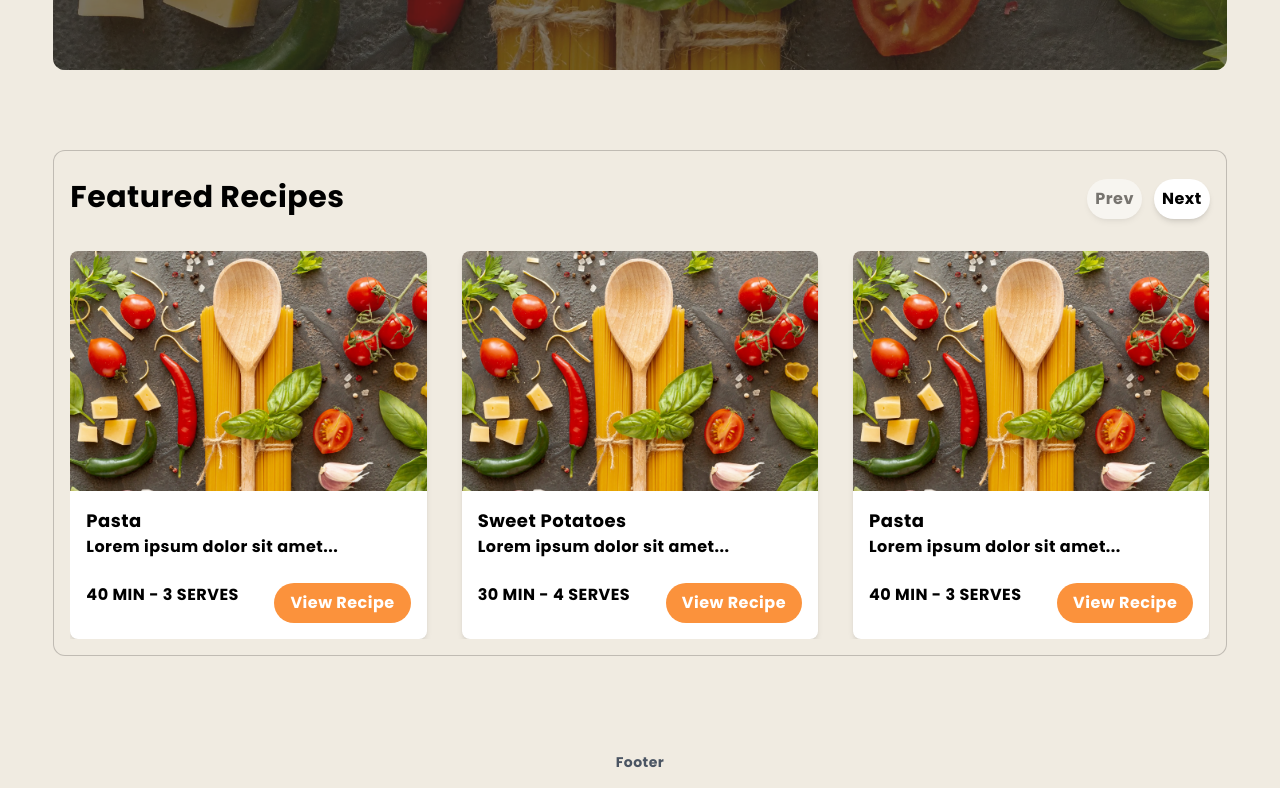
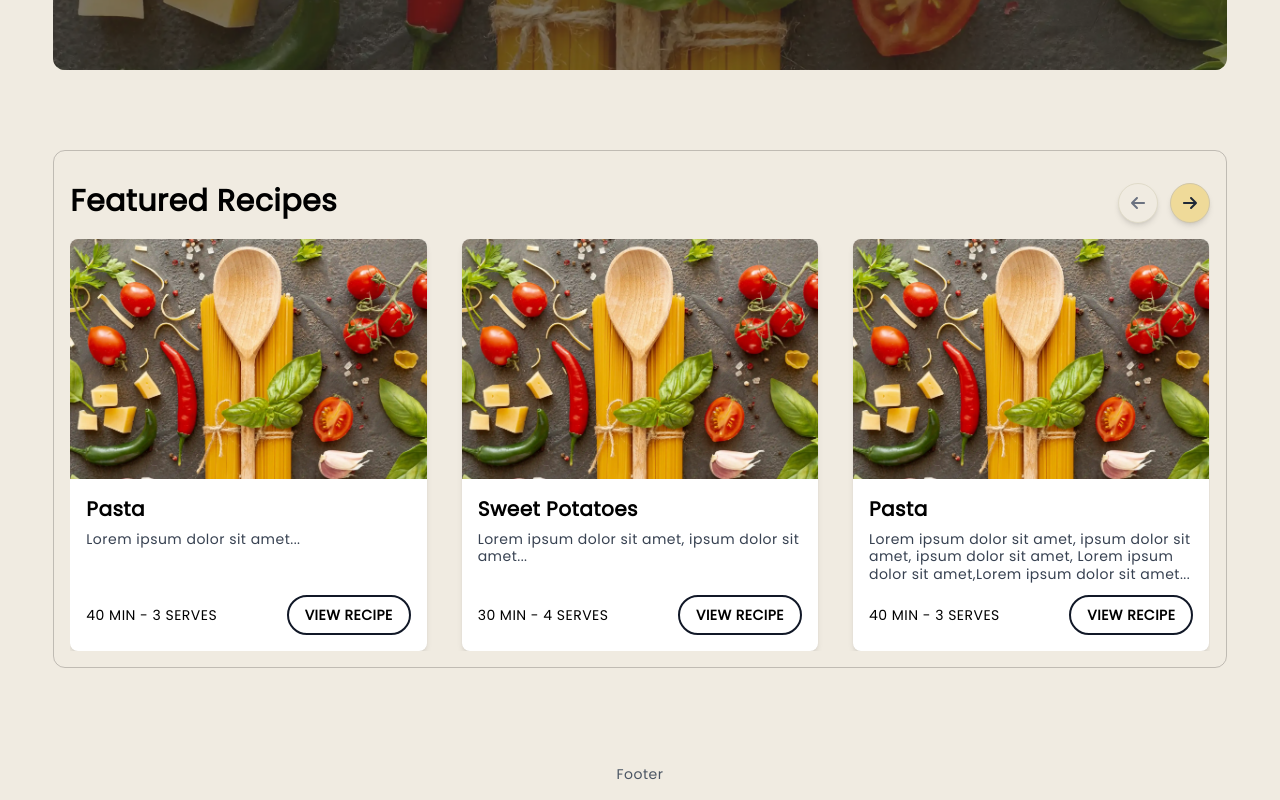
Before and after one commit to Yuliteg/travel-blog, a Next.js app: page /recipe/site in a window 1280 px wide. Shown: the part 714-1514 px from the top of the page. Built offline with nearby package versions, Linux system fonts and the light colour scheme.

Commit message:
Add custom color and improve component styling and performance

```diff
--- a/package.json
+++ b/package.json
@@ -22,8 +22,11 @@
   "dependencies": {
     "@emotion/react": "^11.13.0",
     "@emotion/styled": "^11.13.0",
+    "@fortawesome/free-solid-svg-icons": "^6.6.0",
+    "@fortawesome/react-fontawesome": "^0.2.2",
     "@sanity/image-url": "^1.0.2",
     "@sanity/vision": "^3.53.0",
+    "@tailwindcss/line-clamp": "^0.4.4",
     "@trivago/prettier-plugin-sort-imports": "^4.3.0",
     "axios": "^1.7.3",
     "clsx": "^2.1.1",
--- a/src/app/site/layout.tsx
+++ b/src/app/site/layout.tsx
@@ -5,7 +5,7 @@ import { Header } from "@/components/Header";
 
 import "../globals.css";
 
-const poppins = Poppins({ subsets: ["latin"], weight: "700" });
+const poppins = Poppins({ subsets: ["latin"], weight: "400" });
 
 export async function generateMetadata() {
   return {
--- a/src/components/CardSlider.tsx
+++ b/src/components/CardSlider.tsx
@@ -1,13 +1,14 @@
 "use client";
 
-import { ReactNode } from "react";
+import { ReactNode, useEffect, useState } from "react";
 
 import "swiper/css";
 import "swiper/css/navigation";
-import "swiper/css/pagination";
 import { Navigation } from "swiper/modules";
 import { Swiper } from "swiper/react";
 import { NavigationOptions } from "swiper/types";
+
+import { SkeletonCard } from "./SkeletonCard";
 
 interface CardSliderProps {
   prevRef?: React.RefObject<HTMLButtonElement>;
@@ -23,8 +24,21 @@ export const CardSlider: React.FC<CardSliderProps> = ({
   onSlideChange,
   children
 }) => {
+  const [isMounted, setIsMounted] = useState(false);
+
+  useEffect(() => {
+    setIsMounted(true);
+  }, []);
+
   return (
     <div className="mx-auto w-full max-w-screen-lg">
+      {!isMounted ? (
+        <div className="grid grid-cols-3 gap-8">
+          <SkeletonCard />
+          <SkeletonCard />
+          <SkeletonCard />
+        </div>
+      ) : (
         <Swiper
           spaceBetween={35}
           slidesPerView={3}
@@ -49,6 +63,7 @@ export const CardSlider: React.FC<CardSliderProps> = ({
         >
           {children}
         </Swiper>
+      )}
     </div>
   );
 };
--- a/src/components/FeaturedRecipesSection.tsx
+++ b/src/components/FeaturedRecipesSection.tsx
@@ -2,6 +2,8 @@
 
 import { useRef, useState } from "react";
 
+import { faArrowLeft, faArrowRight } from "@fortawesome/free-solid-svg-icons";
+import { FontAwesomeIcon } from "@fortawesome/react-fontawesome";
 import { SwiperSlide } from "swiper/react";
 
 import { featuredRecipes } from "@/lib/constants";
@@ -24,28 +26,32 @@ export const FeaturedRecipesSection: React.FC = () => {
   };
 
   return (
-    <div className="my-20 flex w-full flex-col gap-5 rounded-xl border border-stroke bg-[#F0EBE1] px-4 py-4">
-      <div className="flex justify-between py-3">
+    <div className="my-20 w-full flex-col gap-5 rounded-xl border border-stroke px-4 py-4">
+      <div className="flex justify-between py-4">
         <SectionTitle title="Featured Recipes" fontSize="3xl" />
 
         <div className="flex gap-3">
           <button
             ref={prevRef}
-            className={`rounded-full bg-white p-2 shadow-md ${
-              sliderState.isBeginning ? "cursor-not-allowed opacity-50" : ""
+            className={`flex h-10 w-10 items-center justify-center rounded-full border shadow-md transition-all duration-200 ${
+              sliderState.isBeginning
+                ? "border-customBorder bg-customBg text-gray-500"
+                : "border-[#d1c7a8] bg-[#efda99] text-gray-800"
             }`}
             disabled={sliderState.isBeginning}
           >
-            Prev
+            <FontAwesomeIcon icon={faArrowLeft} className="h-4 w-4" />
           </button>
           <button
             ref={nextRef}
-            className={`rounded-full bg-white p-2 shadow-md ${
-              sliderState.isEnd ? "cursor-not-allowed opacity-50" : ""
+            className={`flex h-10 w-10 items-center justify-center rounded-full border shadow-md transition-all duration-200 ${
+              sliderState.isEnd
+                ? "border-customBorder bg-customBg text-gray-500"
+                : "border-[#d1c7a8] bg-[#efda99] text-gray-800"
             }`}
             disabled={sliderState.isEnd}
           >
-            Next
+            <FontAwesomeIcon icon={faArrowRight} className="h-4 w-4" />
           </button>
         </div>
       </div>
--- a/src/components/Header.tsx
+++ b/src/components/Header.tsx
@@ -10,12 +10,12 @@ import NavLink from "./NavLink";
 
 export const Header = () => {
   return (
-    <header className="z-50 flex h-header items-center">
+    <header className="z-50 flex h-header items-center font-bold">
       <div className="mx-auto flex w-11/12 items-center justify-between rounded-xl border border-stroke px-8 py-4">
         <Link href={getPath("/")} passHref aria-label="Go to homepage">
           <div className="group flex cursor-pointer items-center">
             <Icon src="/recipe/logo.svg" alt="Flavor Palette Logo" priority />
-            <span className="ml-2 text-xl font-medium leading-none text-text-main transition-colors duration-200 ease-in-out group-hover:text-primary-3">
+            <span className="ml-2 text-xl font-bold leading-none text-text-main transition-colors duration-200 ease-in-out group-hover:text-primary-3">
               Flavor Palette
             </span>
           </div>
--- a/src/components/Hero.tsx
+++ b/src/components/Hero.tsx
@@ -12,7 +12,7 @@ export const Hero = () => {
         fill
         style={{ objectFit: "cover", objectPosition: "top" }}
         sizes="(max-width: 768px) 100vw, (max-width: 1200px) 50vw, 100vw"
-        quality={70}
+        quality={80}
         priority
       />
       <div className="absolute inset-0 z-10 bg-[#262522] opacity-60"></div>
@@ -27,7 +27,7 @@ export const Hero = () => {
         </p>
         <Button
           variant="filled"
-          color="bg-orange-400"
+          bgColor="bg-orange-400"
           size="sm"
           href={getPath("/recipes/")}
         >
--- /dev/null
+++ b/src/components/SkeletonCard.tsx
@@ -0,0 +1,19 @@
+import React from "react";
+
+export const SkeletonCard: React.FC = () => {
+  return (
+    <div className="flex animate-pulse flex-col justify-between rounded-lg bg-customBg shadow-md">
+      <div className="relative h-60 w-full rounded-t-lg bg-skeletonGray"></div>
+
+      <div className="p-4">
+        <div className="mb-2 h-6 w-3/4 rounded bg-customBorder"></div>
+        <div className="mb-1 h-4 w-full rounded bg-customBorder"></div>
+        <div className="h-4 w-5/6 rounded bg-customBorder"></div>
+        <div className="mt-2 flex h-16 items-center justify-between">
+          <div className="w-1/3 rounded bg-customBorder"></div>
+          <div className="w-20 rounded-full bg-customBorder"></div>
+        </div>
+      </div>
+    </div>
+  );
+};
--- a/src/lib/constants.ts
+++ b/src/lib/constants.ts
@@ -13,7 +13,7 @@ export const featuredRecipes = [
     id: 1,
     title: "Pasta",
     description: "Lorem ipsum dolor sit amet...",
-    image: "/images/pasta.jpg",
+    image: "/recipe/hero.webp",
     prepTime: "40 MIN",
     serves: "3 SERVES",
     badge: "New Recipe"
@@ -21,16 +21,17 @@ export const featuredRecipes = [
   {
     id: 2,
     title: "Sweet Potatoes",
-    description: "Lorem ipsum dolor sit amet...",
-    image: "/images/sweet-potatoes.jpg",
+    description: "Lorem ipsum dolor sit amet,  ipsum dolor sit amet...",
+    image: "/recipe/hero.webp",
     prepTime: "30 MIN",
     serves: "4 SERVES"
   },
   {
     id: 3,
     title: "Pasta",
-    description: "Lorem ipsum dolor sit amet...",
-    image: "/images/pasta.jpg",
+    description:
+      "Lorem ipsum dolor sit amet,  ipsum dolor sit amet,  ipsum dolor sit amet, Lorem ipsum dolor sit amet,Lorem ipsum dolor sit amet...",
+    image: "/recipe/hero.webp",
     prepTime: "40 MIN",
     serves: "3 SERVES",
     badge: "New Recipe"
@@ -38,8 +39,9 @@ export const featuredRecipes = [
   {
     id: 4,
     title: "Sweet Potatoes",
-    description: "Lorem ipsum dolor sit amet...",
-    image: "/images/sweet-potatoes.jpg",
+    description:
+      "Lorem ipsum dolor sit amet, Lorem ipsum dolor sit amet. Lorem ipsum dolor sit amet.Lorem ipsum dolor sit amet.Lorem ipsum dolor sit amet. Lorem ipsum dolor sit amet. Lorem ipsum dolor sit amet. Lorem ipsum dolor sit amet.",
+    image: "/recipe/hero.webp",
     prepTime: "30 MIN",
     serves: "4 SERVES"
   }
--- a/src/ui/Button.tsx
+++ b/src/ui/Button.tsx
@@ -5,7 +5,8 @@ import Link from "next/link";
 
 interface ButtonProps {
   variant?: "filled" | "outlined";
-  color?: string;
+  bgColor?: string;
+  textColor?: string;
   size?: "sm" | "md" | "lg";
   children: React.ReactNode;
   onClick?: () => void;
@@ -15,7 +16,8 @@ interface ButtonProps {
 
 export const Button: React.FC<ButtonProps> = ({
   variant = "filled",
-  color = "bg-orange-400",
+  bgColor = "bg-orange-400",
+  textColor = "text-black",
   size = "md",
   children,
   onClick,
@@ -25,9 +27,14 @@ export const Button: React.FC<ButtonProps> = ({
   const baseStyles =
     "text-md rounded-full font-semibold transition-colors duration-200 ease-in-out uppercase font-montserrat";
 
+  const isOutlinedTransparent =
+    variant === "outlined" && bgColor === "transparent";
+
   const variants = {
-    filled: `${color} text-black hover:bg-opacity-80`,
-    outlined: `border-2 ${color} text-black hover:bg-opacity-80 hover:text-white`
+    filled: `${bgColor} ${textColor} hover:bg-opacity-80`,
+    outlined: isOutlinedTransparent
+      ? `border-2 border-gray-900 ${textColor} bg-transparent hover:border-orange-400 hover:text-orange-500`
+      : `border-2 ${bgColor} ${textColor} hover:bg-opacity-80 border-gray-900`
   };
 
   const sizes = {
@@ -52,7 +59,7 @@ export const Button: React.FC<ButtonProps> = ({
   }
 
   return (
-    <button onClick={onClick} className={buttonClasses}>
+    <button onClick={onClick} className={buttonClasses} type="button">
       {children}
     </button>
   );
--- a/src/ui/Card.tsx
+++ b/src/ui/Card.tsx
@@ -1,4 +1,6 @@
 import Image from "next/image";
+
+import { Button } from "./Button";
 
 interface CardProps {
   title: string;
@@ -18,24 +20,32 @@ export const Card: React.FC<CardProps> = ({
 }) => {
   return (
     <div className="flex flex-col justify-between rounded-lg bg-white shadow-md">
-      <div className="relative h-60 w-full overflow-hidden rounded-t-lg object-cover">
+      <div className="relative h-60 w-full overflow-hidden rounded-t-lg">
         <Image
-          src={"/recipe/hero.webp"}
+          src={image}
           alt={title}
+          loading="lazy"
           fill
           className="object-cover object-top"
         />
       </div>
-      <div className="p-4">
-        <h3 className="text-lg font-bold">{title}</h3>
-        <p>{description}</p>
-        <div className="card-footer mt-2 flex items-center justify-between">
-          <span>
+      <div className="overflow-hidden p-4">
+        <h3
+          title={title}
+          className="font-montserrat mb-2 truncate text-xl font-bold"
+        >
+          {title}
+        </h3>
+        <p className="line-clamp-3 min-h-14 text-sm leading-tight text-gray-700">
+          {description}
+        </p>
+        <div className="mt-2 flex items-center justify-between">
+          <p className="text-sm">
             {prepTime} - {serves}
-          </span>
-          <button className="mt-4 rounded-full bg-orange-400 px-4 py-2 text-white hover:bg-orange-500">
+          </p>
+          <Button variant="outlined" size="sm" bgColor="transparent">
             View Recipe
-          </button>
+          </Button>
         </div>
       </div>
     </div>
--- a/tailwind.config.ts
+++ b/tailwind.config.ts
@@ -1,3 +1,4 @@
+import lineClamp from "@tailwindcss/line-clamp";
 import type { Config } from "tailwindcss";
 
 const config: Config = {
@@ -36,11 +37,15 @@ const config: Config = {
         "text-secondary": "#A0A0A0",
         "primary-2": "#F29C33",
         "primary-3": "#EE6352",
+        customBorder: "#e0dbc9",
+        customBg: "#f0ebe1",
+        skeletonGray: "#e8e4db",
+
         stroke: "rgba(38, 37, 34, 0.24)"
       }
     }
   },
-  plugins: []
+  plugins: [lineClamp]
 };
 
 export default config;
```
Also changed, not shown: public/hero.webp, 1 other file (tests, documents, lock files or other folders). Lines whose indentation alone changed are shown as unchanged.
